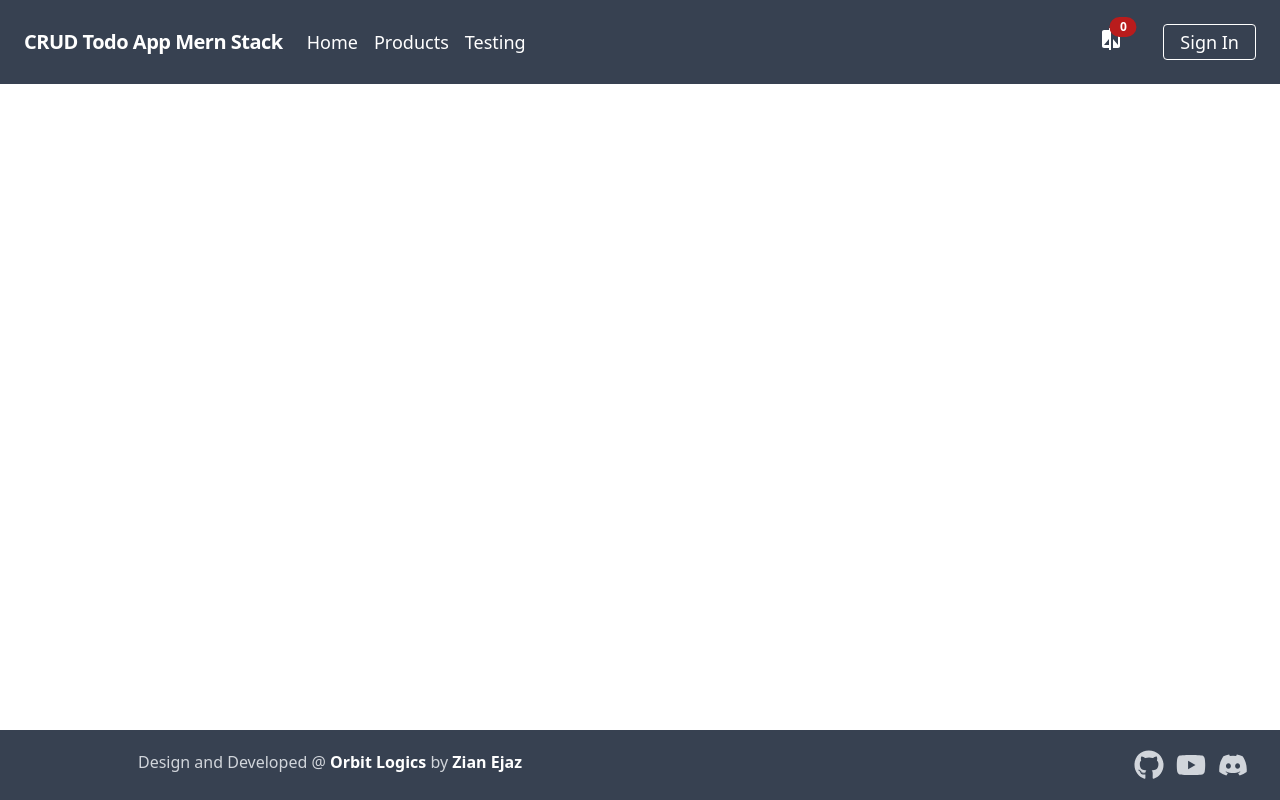
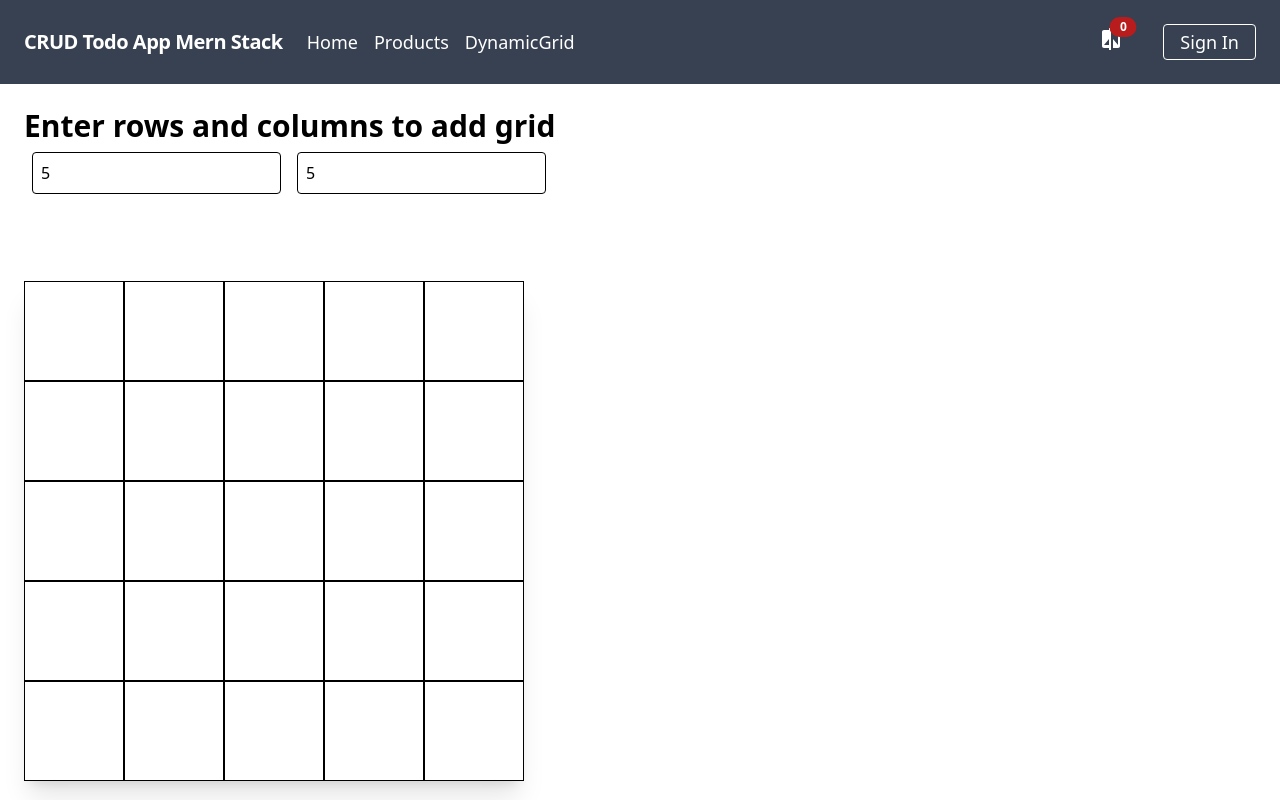
Before and after one commit to ZianEjaz/react-todo-2022-MERN, a React (Create React App) app: page /DynamicGrid in a window 1280 px wide. Shown: the top 800 px of the page. Built offline with nearby package versions, Linux system fonts and the light colour scheme.

Commit message:
made grid game dynamic. and fixed minor bugs

```diff
--- a/src/structure/Header.js
+++ b/src/structure/Header.js
@@ -48,10 +48,10 @@ const Header = () => {
             </div>
             <div className="text-lg">
               <Link
-                to="./testing"
+                to="./DynamicGrid"
                 className="block mt-4 lg:inline-block lg:mt-0 text-white hover:text-gray-300 mr-4"
               >
-                Testing
+                DynamicGrid
               </Link>
             </div>
           </div>
--- a/src/structure/routes.js
+++ b/src/structure/routes.js
@@ -5,7 +5,7 @@ import Home from "../views/Home";
 import SignIn from "../views/SignIn";
 import Products from "../views/compare/Products";
 import Compare from "../views/compare/Compare";
-import Testing from "../views/Testing/Testing";
+import DynamicGrid from "../views/dynamicGrid/DynamicGrid";
 
 const Router = () => {
   return (
@@ -14,7 +14,7 @@ const Router = () => {
       <Route path="signIn" element={<SignIn />} />
       <Route path="Products" element={<Products />} />
       <Route path="compare" element={<Compare />} />
-      <Route path="Testing" element={<Testing />} />
+      <Route path="DynamicGrid" element={<DynamicGrid />} />
     </Routes>
   );
 };
--- a/src/views/Testing/Testing.js
+++ /dev/null
@@ -1,86 +0,0 @@
-import React, { useState } from "react";
-import "./testing.css";
-
-const Testing = () => {
-  const [clickedArray, setClickedArray] = useState([]);
-
-  const tdclick = (event) => {
-    const clickedId = parseInt(event.target.id);
-    if (clickedArray.includes(clickedId)) {
-      setClickedArray(clickedArray.filter((item) => item !== clickedId));
-    } else {
-      if (clickedArray.length < 1) {
-        setClickedArray([...clickedArray, clickedId]);
-      } else if (
-        clickedArray.includes(clickedId + 3) ||
-        clickedArray.includes(clickedId - 1) ||
-        clickedArray.includes(clickedId + 1) ||
-        clickedArray.includes(clickedId - 3)
-      ) {
-        setClickedArray([...clickedArray, clickedId]);
-      }
-    }
-  };
-  return (
-    <div className="mx-auto">
-      <table>
-        <thead></thead>
-        <tbody>
-          <tr>
-            <td
-              id="1"
-              onClick={tdclick}
-              className={clickedArray.includes(1) ? "bg-red-600" : ""}
-            ></td>
-            <td
-              id="2"
-              onClick={tdclick}
-              className={clickedArray.includes(2) ? "bg-red-600" : ""}
-            ></td>
-            <td
-              id="3"
-              onClick={tdclick}
-              className={clickedArray.includes(3) ? "bg-red-600" : ""}
-            ></td>
-          </tr>
-          <tr>
-            <td
-              id="4"
-              onClick={tdclick}
-              className={clickedArray.includes(4) ? "bg-red-600" : ""}
-            ></td>
-            <td
-              id="5"
-              onClick={tdclick}
-              className={clickedArray.includes(5) ? "bg-red-600" : ""}
-            ></td>
-            <td
-              id="6"
-              onClick={tdclick}
-              className={clickedArray.includes(6) ? "bg-red-600" : ""}
-            ></td>
-          </tr>
-          <tr>
-            <td
-              id="7"
-              onClick={tdclick}
-              className={clickedArray.includes(7) ? "bg-red-600" : ""}
-            ></td>
-            <td
-              id="8"
-              onClick={tdclick}
-              className={clickedArray.includes(8) ? "bg-red-600" : ""}
-            ></td>
-            <td
-              id="9"
-              onClick={tdclick}
-              className={clickedArray.includes(9) ? "bg-red-600" : ""}
-            ></td>
-          </tr>
-        </tbody>
-      </table>
-    </div>
-  );
-};
-
-export default Testing;
--- /dev/null
+++ b/src/views/dynamicGrid/DynamicGrid.js
@@ -0,0 +1,38 @@
+import "./testing.css";
+import DynamicGridComponent from "./DynamicGridComponent";
+import { useState } from "react";
+
+const DynamicGrid = () => {
+  const [row, setRow] = useState(5);
+  const [col, setCol] = useState(5);
+  return (
+    <div className="flex flex-wrap h-full p-6 w-full">
+      <div className="w-full">
+        <p className="text-3xl font-bold ">
+          Enter rows and columns to add grid
+        </p>
+        <div>
+          <input
+            type="number"
+            className="border border-black rounded p-2 m-2"
+            placeholder="Enter Rows"
+            onChange={(e) => setRow(e.target.value)}
+            value={row}
+          />
+          <input
+            type="number"
+            className="border border-black rounded p-2 m-2"
+            placeholder="Enter Columns"
+            onChange={(e) => setCol(e.target.value)}
+            value={col}
+          />
+        </div>
+      </div>
+      <div className="w-full">
+        <DynamicGridComponent col={col} row={row} />
+      </div>
+    </div>
+  );
+};
+
+export default DynamicGrid;
--- /dev/null
+++ b/src/views/dynamicGrid/DynamicGridComponent.js
@@ -0,0 +1,61 @@
+import React, { useState, useEffect } from "react";
+
+const DynamicGridComponent = ({ row, col }) => {
+  col = parseInt(col);
+  const [clickedArray, setClickedArray] = useState([]);
+  const gridWidth = col * 100;
+  const gridItemsWidth = gridWidth / col;
+
+  const grid = () => {
+    let a = [];
+    for (let x = 1; x <= row * col; x++) {
+      a.push(
+        <div
+          key={x}
+          id={x}
+          onClick={tdclick}
+          className={`td ${clickedArray.includes(x) ? "bg-red-600 " : ""}`}
+          style={{ width: gridItemsWidth }}
+        ></div>
+      );
+    }
+    return a;
+  };
+
+  const tdclick = (event) => {
+    // checks for click id
+    const clickedId = parseInt(event.target.id);
+
+    if (clickedArray.includes(clickedId)) {
+      setClickedArray(clickedArray.filter((item) => item !== clickedId));
+    }
+    // if it is not already checked
+    else {
+      // checking first click
+      if (clickedArray.length < 1) {
+        setClickedArray([...clickedArray, clickedId]);
+      }
+      // checking clicked index and implementing checked logic
+      else if (
+        clickedArray.includes(clickedId + col) ||
+        clickedArray.includes(clickedId - col) ||
+        (clickedArray.includes(clickedId - 1) && (clickedId - 1) % col !== 0) ||
+        (clickedArray.includes(clickedId + 1) && clickedId % col !== 0)
+      ) {
+        setClickedArray([...clickedArray, clickedId]);
+      }
+    }
+  };
+
+  useEffect(() => {
+    setClickedArray([]);
+  }, [row, col]);
+
+  return (
+    <div className="flex flex-wrap shadow-xl" style={{ width: gridWidth }}>
+      {grid()}
+    </div>
+  );
+};
+
+export default DynamicGridComponent;
--- a/src/views/Testing/testing.css
+++ b/src/views/dynamicGrid/testing.css
@@ -1,5 +1,4 @@
-td {
+.td {
     border: 1px solid;
-    width: 100px;
     height: 100px;
   }
```
